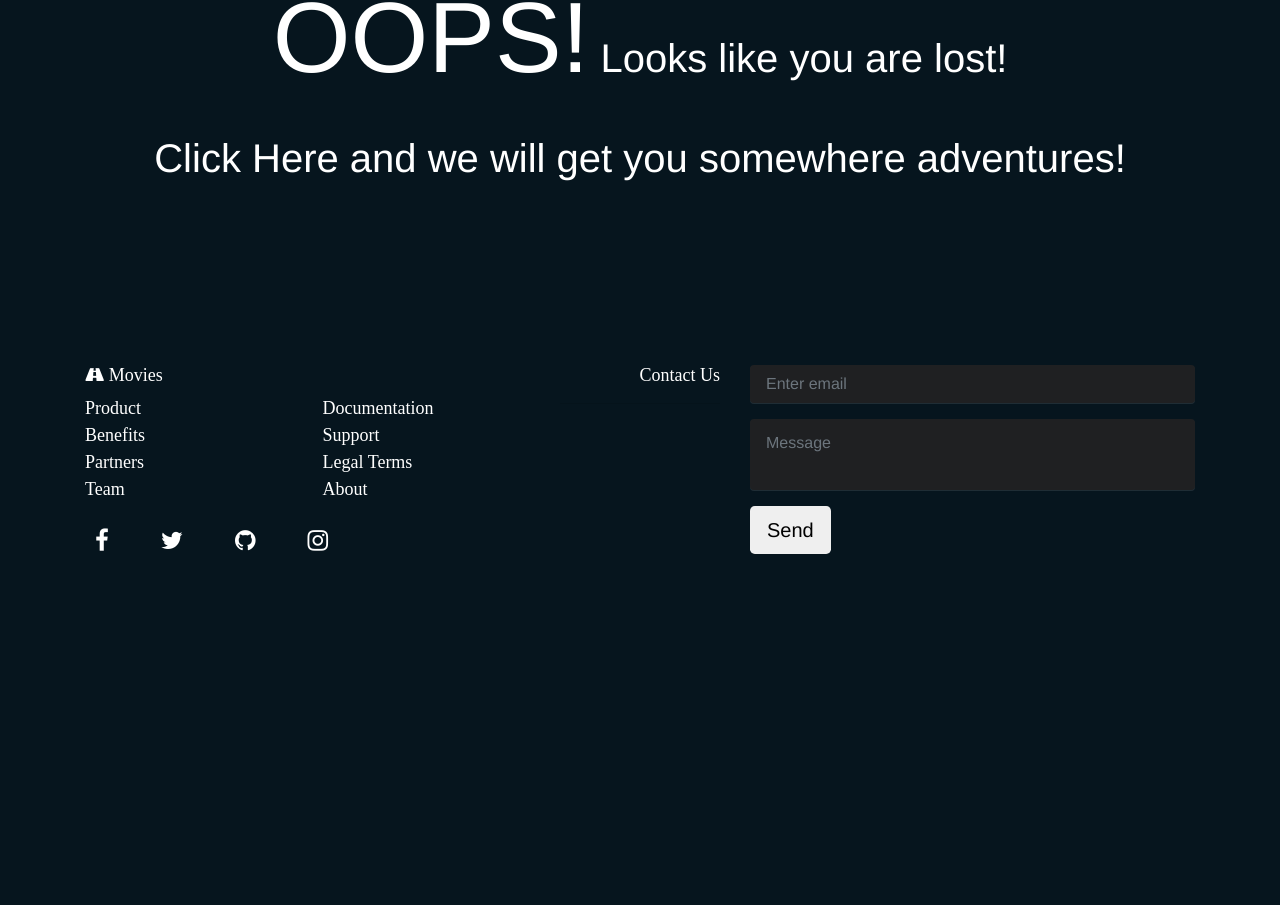
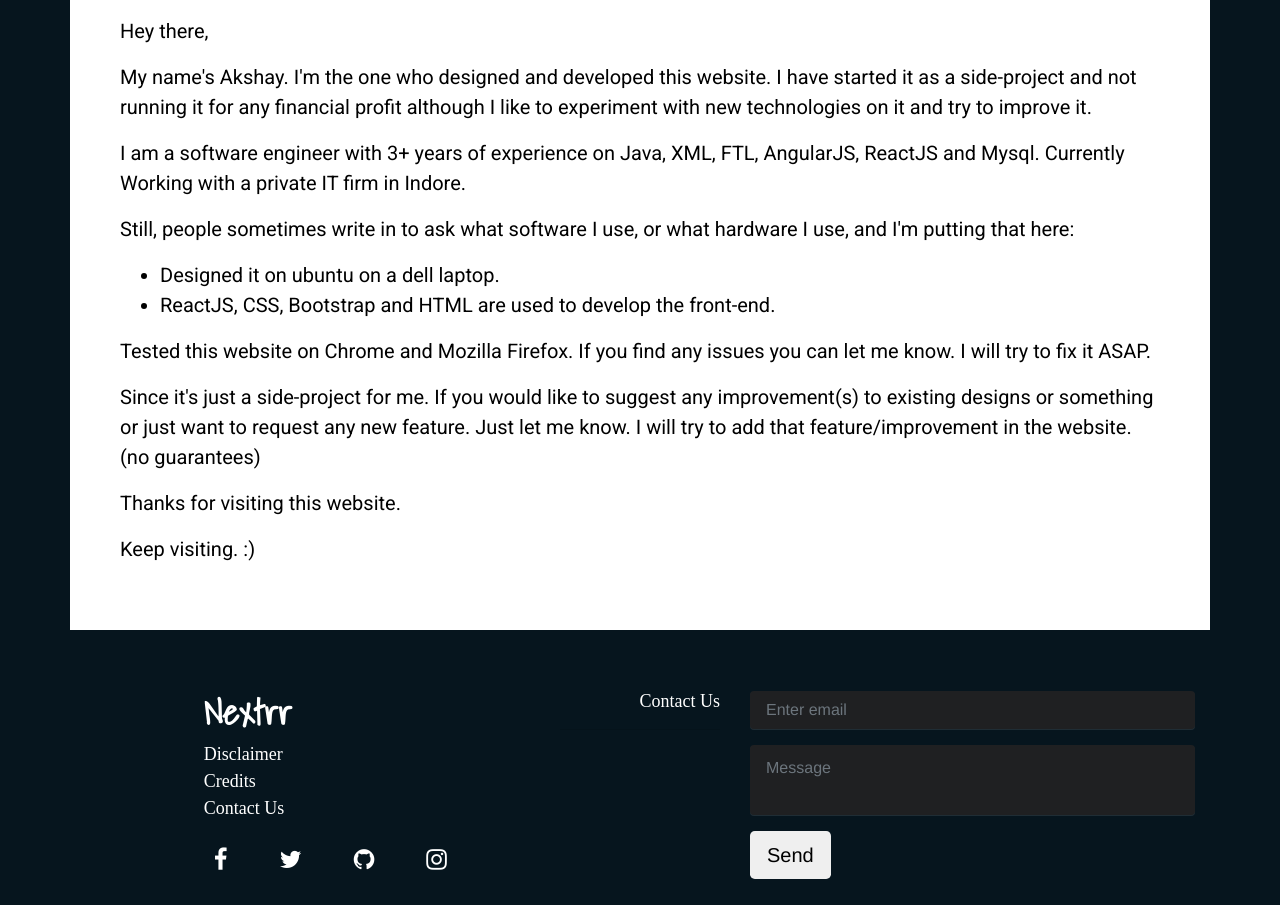
Before and after one commit to AkshayModak/Movies, a React (Create React App) app: page /about in a window 1280 px wide. Shown: the part 214-1119 px from the top of the page. Before the commit the page ends 800 px from the top, so only its background shows below. Built offline with nearby package versions, Linux system fonts and the light colour scheme; a web font is replaced by a local one.

Commit message:
Added disclaimer, aboutus and credits screens.

```diff
--- a/src/App.js
+++ b/src/App.js
@@ -17,6 +17,8 @@ import Navbar from './containers/navbar';
 import ReactGA from 'react-ga';
 import Search from './containers/search';
 import Disclaimer from './static/disclaimer';
+import Credits from './static/credits';
+import About from './static/aboutus';
 
 class App extends Component {
 
@@ -44,6 +46,8 @@ class App extends Component {
 		                    <Route path='/television/network/:id/:name?' exact component={SearchByNetwork} />
 		                    <Route path='/search/:query' exact component={Search} />
 		                    <Route path='/disclaimer' exact component={Disclaimer} />
+		                    <Route path='/credits' exact component={Credits} />
+		                    <Route path='/about' exact component={About} />
 		                    <Route component={Error}/>
 		                </Switch>
                 </Aux>
--- a/src/containers/footer.js
+++ b/src/containers/footer.js
@@ -15,8 +15,8 @@ class Footer extends Component {
 		                                    <h3>Nextrr</h3>
 		                                    <ul className="list-unstyled">
 		                                        <li><Link to="disclaimer">Disclaimer</Link></li>
-		                                        <li><a href="">Credits</a></li>
-		                                        <li><a href="">Contact Us</a></li>
+		                                        <li><Link to="credits">Credits</Link></li>
+		                                        <li><Link to="about">Contact Us</Link></li>
 		                                    </ul>
 		                                    <ul className="nav">
                                             <li className="nav-item"><a href="" className="nav-link pl-0"><i className="fa fa-facebook fa-lg"></i></a></li>
--- a/src/containers/style.css
+++ b/src/containers/style.css
@@ -746,6 +746,13 @@ a.no-decoration:hover {
 		color: white;
 }
 
+.disclaimer {
+		background: white;
+		margin-top: 100px;
+		color: black;
+		padding: 50px;
+}
+
 .disclaimer h3 {
   font-weight: bold;
   display: inline-block;
--- /dev/null
+++ b/src/static/aboutus.js
@@ -0,0 +1,30 @@
+import React from 'react';
+import Footer from '../containers/footer';
+import Aux from '../HOCs/Aux';
+
+const about = () => {
+		return (
+				<Aux>
+					<div class="container disclaimer">
+            <h1>About Us</h1>
+            <p>Hey there,</p>
+            <p>My name's Akshay. I'm the one who designed and developed this website. I have started it as a side-project and not running it for any financial profit although I like to experiment with new technologies on it and try to improve it.</p>
+            <p>I am a software engineer with 3+ years of experience on Java, XML, FTL, AngularJS, ReactJS and Mysql. Currently Working with a private IT firm in Indore.</p>
+            <p>Still, people sometimes write in to ask what software I use, or what hardware I use, and I'm putting that here:</p>
+            <ul>
+                <li>Designed it on ubuntu on a dell laptop.</li>
+                <li>ReactJS, CSS, Bootstrap and HTML are used to develop the front-end.</li>
+            </ul>
+            <p>Tested this website on Chrome and Mozilla Firefox. If you find any issues you can let me know. I will try to fix it ASAP.</p>
+            <p>Since it's just a side-project for me. If you would like to suggest any improvement(s) to existing designs or something or just want to request any new feature. Just let me know. I will try to add that
+            feature/improvement in the website. (no guarantees)</p>
+
+            <p>Thanks for visiting this website.</p>
+            <p>Keep visiting. :)</p>
+          </div>
+          <Footer />
+        </Aux>
+		)
+}
+
+export default about;
--- a/src/static/contactus.js
+++ /dev/null
@@ -1,4 +0,0 @@
-/*
-import React from 'react';
-
-const*/
--- a/src/static/credits.js
+++ b/src/static/credits.js
@@ -0,0 +1,28 @@
+import React from 'react';
+import Footer from '../containers/footer';
+import Aux from '../HOCs/Aux';
+
+const credits = () => {
+		return (
+				<Aux>
+					<div class="container disclaimer">
+            <h1>Credits</h1>
+
+            <h3>Images</h3>
+            <p>from TMDB</p>
+
+            <h3>Movies, Television and People Details</h3>
+            <p>from TMDB</p>
+
+            <h3>Trailers</h3>
+            <p>Embedded from Youtube.com</p>
+
+            <h3>Others</h3>
+            <p>All Other Images, fonts and other media are taken from public domain.</p>
+          </div>
+          <Footer />
+        </Aux>
+		)
+}
+
+export default credits;
--- a/src/static/disclaimer.js
+++ b/src/static/disclaimer.js
@@ -5,7 +5,7 @@ import Aux from '../HOCs/Aux';
 const disclaimer = () => {
 		return (
 			<Aux>
-				<div className="container disclaimer" style={{ marginTop: '100px', background: 'white', color: 'black', padding: '50px' }}>
+				<div className="container disclaimer">
 						<h1>Disclaimer</h1>
 	          <h3>No warranties</h3>
 	          <p>This website is provided “as is” without any representations or warranties, express or implied. nextrr.in makes no representations or warranties in relation to this website or the information and materials provided on this website.</p>
```
